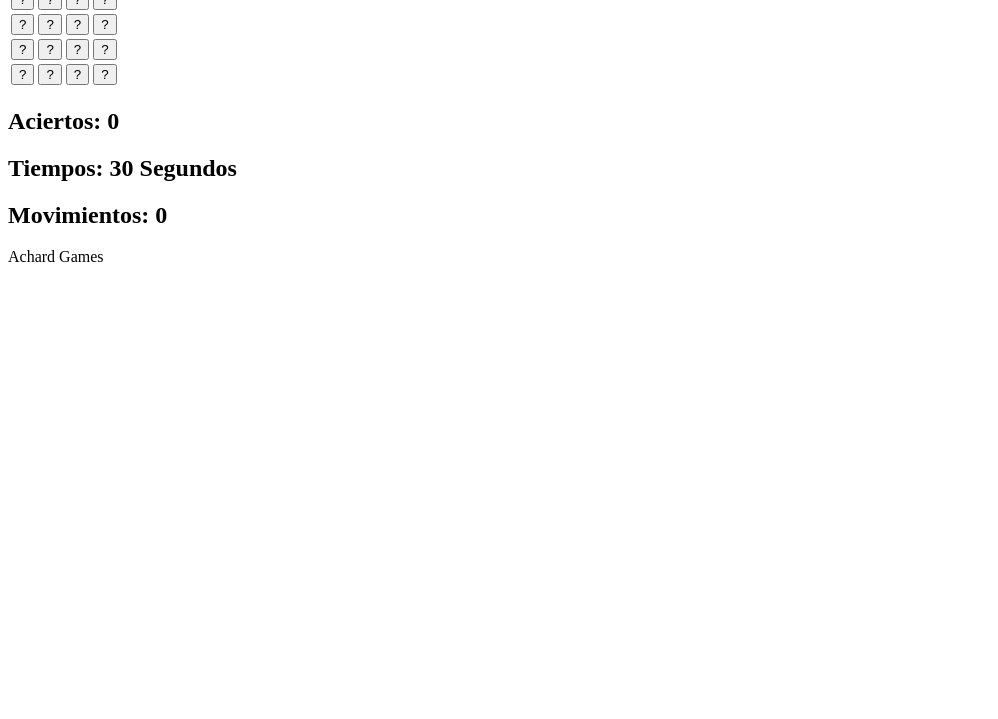
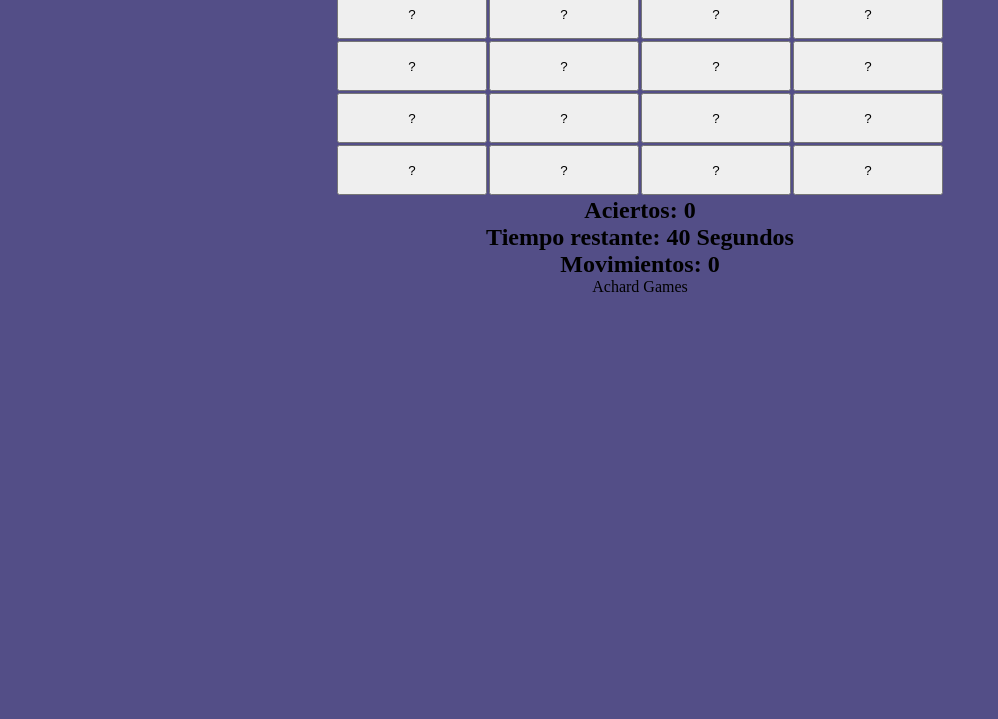
Before and after one commit to FranAchard/Coder-House-js, a plain HTML site: page index.html in a window 1280 px wide. Shown: the part 81-800 px from the top of the page, without its empty margins (0-998 px from the left). Drawn offline with Linux system fonts and the light colour scheme.

Commit message:
juego sin estilos

```diff
--- a/index.html
+++ b/index.html
@@ -9,37 +9,38 @@
 <body>
     <main>
         <section class="section1">
-            <h2>Juego de Memoria</h2>
+            <h2 class="titulo" >Juego de Memoria</h2>
             <table>
                 <tr>
-                    <td><button id="0" onclick="destapar(0)">?</button></td>
-                    <td><button id="1" onclick="destapar(1)">?</button></td>
-                    <td><button id="2" onclick="destapar(2)">?</button></td>
-                    <td><button id="3" onclick="destapar(3)">?</button></td>
+                    <td><button id="0" onclick="destapar(0)" class="botones">?</button></td>
+                    <td><button id="1" onclick="destapar(1)" class="botones">?</button></td>
+                    <td><button id="2" onclick="destapar(2)" class="botones">?</button></td>
+                    <td><button id="3" onclick="destapar(3)" class="botones">?</button></td>
                 </tr>
                 <tr>
-                    <td><button id="4" onclick="destapar(4)">?</button></td>
-                    <td><button id="5" onclick="destapar(5)">?</button></td>
-                    <td><button id="6" onclick="destapar(6)">?</button></td>
-                    <td><button id="7" onclick="destapar(7)">?</button></td>
+                    <td><button id="4" onclick="destapar(4)" class="botones">?</button></td>
+                    <td><button id="5" onclick="destapar(5)" class="botones">?</button></td>
+                    <td><button id="6" onclick="destapar(6)" class="botones">?</button></td>
+                    <td><button id="7" onclick="destapar(7)" class="botones">?</button></td>
                 </tr>
                 <tr>
-                    <td><button id="8" onclick="destapar(8)">?</button></td>
-                    <td><button id="9" onclick="destapar(9)">?</button></td>
-                    <td><button id="10" onclick="destapar(10)">?</button></td>
-                    <td><button id="11" onclick="destapar(11)">?</button></td>
+                    <td><button id="8" onclick="destapar(8)" class="botones">?</button></td>
+                    <td><button id="9" onclick="destapar(9)" class="botones">?</button></td>
+                    <td><button id="10" onclick="destapar(10)" class="botones">?</button></td>
+                    <td><button id="11" onclick="destapar(11)" class="botones">?</button></td>
                 </tr>
                 <tr>
-                    <td><button id="12" onclick="destapar(12)">?</button></td>
-                    <td><button id="13" onclick="destapar(13)">?</button></td>
-                    <td><button id="14" onclick="destapar(14)">?</button></td>
-                    <td><button id="15" onclick="destapar(15)">?</button></td>
+                    <td><button id="12" onclick="destapar(12)" class="botones">?</button></td>
+                    <td><button id="13" onclick="destapar(13)" class="botones">?</button></td>
+                    <td><button id="14" onclick="destapar(14)" class="botones">?</button></td>
+                    <td><button id="15" onclick="destapar(15)" class="botones">?</button></td>
                 </tr>
             </table>
         </section>
         <section class="section2">
+            <button id="startButton" onclick="iniciarJuego()">Start</button>
             <h2 id="aciertos" class="estadisticas">Aciertos: 0</h2>
-            <h2 aciertos="t-restante" class="estadisticas">Tiempos: 30 Segundos</h2>
+            <h2 id="t-restante" class="estadisticas">Tiempo restante: 45 Segundos</h2>
             <h2 id="movimientos" class="estadisticas">Movimientos: 0</h2>
         </section>
     </main>
--- a/script.js
+++ b/script.js
@@ -4,9 +4,15 @@ const cartas = [
     "E", "E", "F", "F", "G", "G", "H", "H"
 ];
 
+const maxMovimientos = 15; // Máximo número de movimientos permitidos
+
 let cartasDestapadas = [];
 let aciertos = 0;
 let movimientos = 0;
+let intentos = 0;
+let tiempoRestante = 45; // Tiempo en segundos
+let timerInterval;
+let juegoIniciado = false; // Variable para controlar si el juego ha comenzado
 
 // Función para barajar el array de cartas
 function barajarCartas() {
@@ -15,9 +21,19 @@ function barajarCartas() {
 
 // Función para destapar una carta
 function destapar(id) {
-    if (cartasDestapadas.length < 2) {
+    if (!juegoIniciado || cartasDestapadas.length >= 2 || intentos >= maxMovimientos) {
+        return; // No hacer nada si el juego no ha comenzado o se alcanzó el máximo de movimientos
+    }
+
+    const boton = document.getElementById(id.toString());
+
+    // Verificar si la carta ya está destapada
+    if (boton.textContent !== "?") {
+        return;
+    }
+
     const carta = cartas[id];
-        document.getElementById(id.toString()).textContent = carta;
+    boton.textContent = carta;
     cartasDestapadas.push({ id, carta });
 
     if (cartasDestapadas.length === 2) {
@@ -25,11 +41,13 @@ function destapar(id) {
         document.getElementById("movimientos").textContent = `Movimientos: ${movimientos}`;
 
         if (cartasDestapadas[0].carta === cartasDestapadas[1].carta) {
+            // Si las cartas son iguales, incrementa la variable aciertos
             aciertos++;
             document.getElementById("aciertos").textContent = `Aciertos: ${aciertos}`;
             cartasDestapadas = [];
 
             if (aciertos === cartas.length / 2) {
+                clearInterval(timerInterval);
                 alert("¡Has ganado!");
             }
         } else {
@@ -37,6 +55,12 @@ function destapar(id) {
                 ocultarCartas();
             }, 1000);
         }
+
+        intentos++;
+
+        if (intentos >= maxMovimientos) {
+            // Verificar si el usuario ha agotado los movimientos disponibles
+            alert("Te quedaste sin movimientos");
         }
     }
 }
@@ -44,23 +68,52 @@ function destapar(id) {
 // Función para ocultar las cartas destapadas
 function ocultarCartas() {
     for (const carta of cartasDestapadas) {
-        document.getElementById(carta.id.toString()).textContent = "";
+        const boton = document.getElementById(carta.id.toString());
+        boton.textContent = "?";
     }
     cartasDestapadas = [];
 }
 
+// Función para iniciar el temporizador
+function iniciarTemporizador() {
+    timerInterval = setInterval(() => {
+        if (tiempoRestante > 0) {
+            tiempoRestante--;
+            document.getElementById("t-restante").textContent = `Tiempo restante: ${tiempoRestante} Segundos`;
+        } else {
+            clearInterval(timerInterval);
+            alert("¡Se acabó el tiempo!");
+        }
+    }, 1000);
+}
+
 // Función para inicializar el juego
 function iniciarJuego() {
+    if (!juegoIniciado) {
         barajarCartas();
+        aciertos = 0;
+        movimientos = 0;
+        intentos = 0;
+        juegoIniciado = true; // Marcamos que el juego ha comenzado
+
+        // Ocultar el botón "Start" después de iniciado el juego
+        document.getElementById("startButton").style.display = "none";
+
+        // Establecer el contenido de los elementos HTML aquí
         document.getElementById("movimientos").textContent = "Movimientos: 0";
         document.getElementById("aciertos").textContent = "Aciertos: 0";
-    aciertos = 0;
-    movimientos = 0;
+        document.getElementById("t-restante").textContent = `Tiempo restante: ${tiempoRestante} Segundos`;
+
+        iniciarTemporizador();
 
         const botones = document.querySelectorAll("button");
         for (let i = 0; i < botones.length; i++) {
             botones[i].addEventListener("click", () => destapar(i));
         }
     }
+}
 
+// Inicializa el juego al cargar la página
+document.addEventListener("DOMContentLoaded", function() {
     iniciarJuego();
+});
--- a/styles.css
+++ b/styles.css
@@ -0,0 +1,39 @@
+@import url('https://fonts.googleapis.com/css2?family=Poppins:wght@100&display=swap');
+*{
+    margin: 0;
+    padding: 0;
+}
+body{
+    background: rgba(40, 34, 106, 0.8);
+}
+.titulo{
+    display: flex;
+    align-items: center;
+    justify-content: center;
+    font-size: 45px;
+    font-family: 'Poppins', sans-serif;
+}
+table{
+    display: flex;
+    align-items: center;
+    justify-content: center;
+}
+td{
+    width: 150px;
+    height: 50px;
+}
+.botones{
+    width: 150px;
+    height: 50px;
+}
+.section2{
+    display: flex;
+    align-items: center;
+    justify-content: center;
+    flex-direction: column;
+}
+footer{
+    display: flex;
+    align-items: center;
+    justify-content: center;
+}
```
Lines whose indentation alone changed are shown as unchanged.
